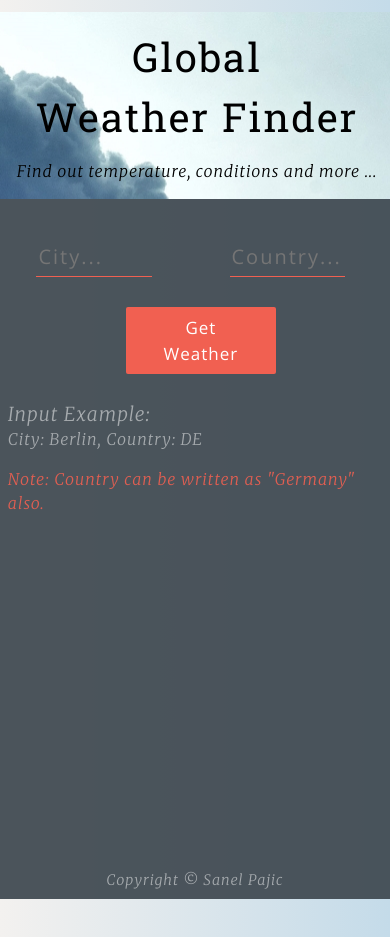
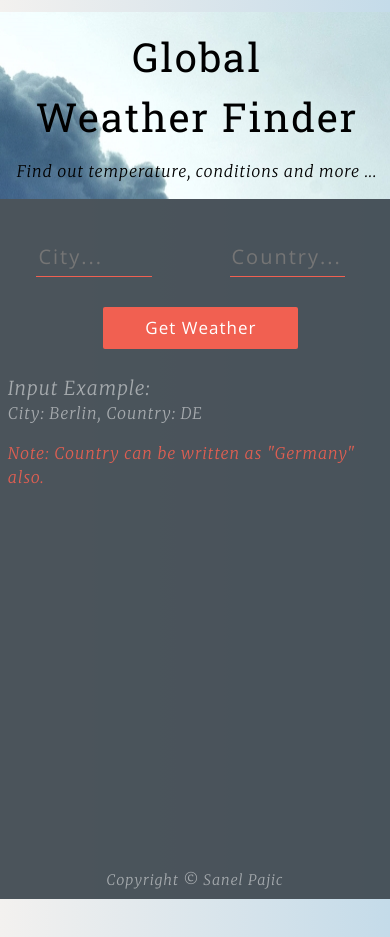
Before and after one commit to sanel-pajic/weather_app, a React (Create React App) app: page / in a window 390 px wide. Built offline with nearby package versions, Linux system fonts and the light colour scheme; no server answers.

Commit message:
fix(*): Change max width for mobile devices

```diff
--- a/src/App.css
+++ b/src/App.css
@@ -179,7 +179,7 @@ button:active {
   font-size: 1.8em;
 }
 
-@media screen and (max-width: 768px) {
+@media screen and (max-width: 479px) {
   .container {
     display: flex;
     flex-direction: column;
@@ -214,7 +214,7 @@ button:active {
     justify-content: space-around;
   }
   button {
-    width: 150px;
+    width: 50vw;
     display: block;
     margin-left: auto;
     margin-right: auto;
```
